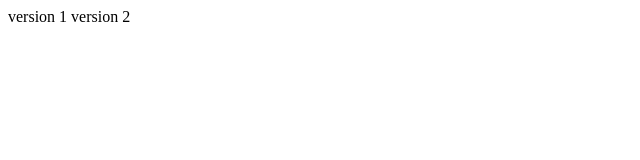
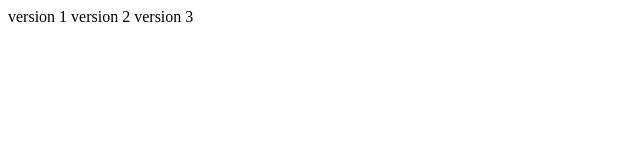
Before and after one commit to Janice25dsouza/gitt, a plain HTML site: page index.html in a window 1280 px wide. Shown: the full height of the page, 0-640 px from the left. Drawn offline with Linux system fonts and the light colour scheme.

Commit message:
version 3

```diff
--- a/index.html
+++ b/index.html
@@ -8,5 +8,6 @@
 <body>
     version 1
     version 2
+    version 3
 </body>
 </html>
```
Also changed, not shown: index2.html (+1 -0 lines).
